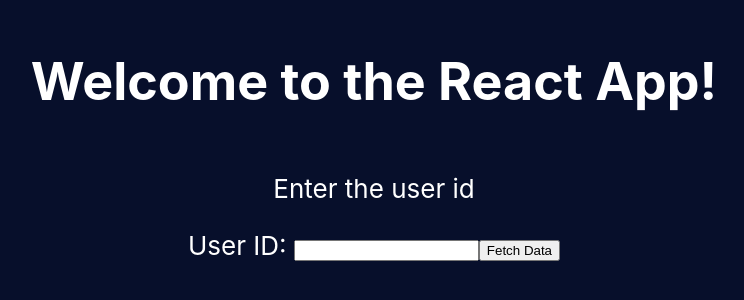
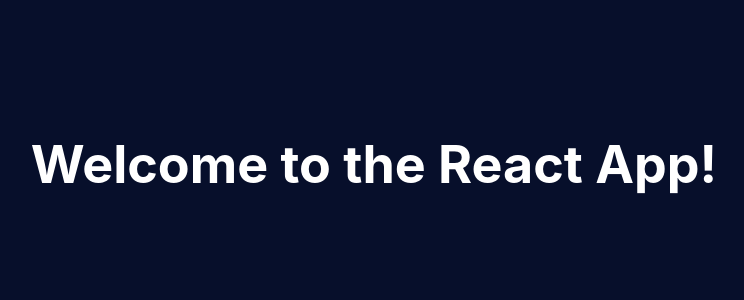
Before and after one commit to ankit-impelsys/React-app, a React (Create React App) app: page / in a window 1280 px wide. Shown: the part 236-536 px from the top of the page, without its empty margins (266-1010 px from the left). Built offline with nearby package versions, Linux system fonts and the light colour scheme.

Commit message:
added react router

```diff
--- a/src/App.js
+++ b/src/App.js
@@ -1,46 +1,21 @@
-import React, { useState, useEffect } from 'react';
+import React from 'react';
+import { BrowserRouter as Router, Route, Routes } from 'react-router-dom';
+import Home from './pages/Home';
+import Data from './pages/Data';
 import './App.css';
 
 function App() {
-  const [data, setData] = useState([]);
-  const [userID, setUserID] = useState('');
-
-  const fetchData = () => {
-    if (userID) {
-      fetch(`http://localhost:8080/data?user_id=${userID}`)
-        .then(response => response.json())
-        .then(data => setData(data))
-        .catch(error => console.error('Error fetching data:', error));
-    }
-  };
-
-  const handleUserIDChange = (event) => {
-    setUserID(event.target.value);
-  };
-
-  const handleFetchDataClick = () => {
-    fetchData();
-  };
-
   return (
-    <div className="App">
-      <header className="App-header">
-        <h1>Welcome to the React App!</h1>
-        <p>Enter the user id </p>
-        <div>
-          <label htmlFor="user_id">User ID: </label>
-          <input type="text" id="user_id" value={userID} onChange={handleUserIDChange} />
-          <button onClick={handleFetchDataClick}>Fetch Data</button>
-        </div>
-        <ul>
-          {data && data.map(item => (
-            <li key={item.id}>
-              ID: {item.id}, User ID: {item.user_id}, Product ID: {item.product_id}, Time Taken: {item.time_taken}
-            </li>
-          ))}
-        </ul>
-      </header>
-    </div>
+    <Router>
+      <div className="App">
+        <header className="App-header">
+          <Routes>
+            <Route path="/" exact element={<Home />} />
+            <Route path="/data" element={<Data />} />
+          </Routes>
+        </header>
+      </div>
+    </Router>
   );
 }
 
--- /dev/null
+++ b/src/pages/Data.js
@@ -0,0 +1,44 @@
+import React, { useState } from 'react';
+
+function UserData() {
+  const [data, setData] = useState([]);
+  const [userID, setUserID] = useState('');
+
+  const fetchData = () => {
+    if (userID) {
+      fetch(`http://localhost:8080/data?user_id=${userID}`)
+        .then(response => response.json())
+        .then(data => setData(data))
+        .catch(error => console.error('Error fetching data:', error));
+    }
+  };
+
+  const handleUserIDChange = (event) => {
+    setUserID(event.target.value);
+  };
+
+  const handleFetchDataClick = () => {
+    fetchData();
+  };
+
+  return (
+    <div>
+      <h1>User Data Page</h1>
+      <p>Enter the user id </p>
+      <div>
+        <label htmlFor="user_id">User ID: </label>
+        <input type="text" id="user_id" value={userID} onChange={handleUserIDChange} />
+        <button onClick={handleFetchDataClick}>Fetch Data</button>
+      </div>
+      <ul>
+        {data && data.map(item => (
+          <li key={item.id}>
+            ID: {item.id}, User ID: {item.user_id}, Product ID: {item.product_id}, Time Taken: {item.time_taken}
+          </li>
+        ))}
+      </ul>
+    </div>
+  );
+}
+
+export default UserData;
--- /dev/null
+++ b/src/pages/Home.js
@@ -0,0 +1,12 @@
+import React from 'react';
+
+function Home() {
+  return (
+    <div>
+      <h1>Welcome to the React App!</h1>
+
+    </div>
+  );
+}
+
+export default Home;
```
